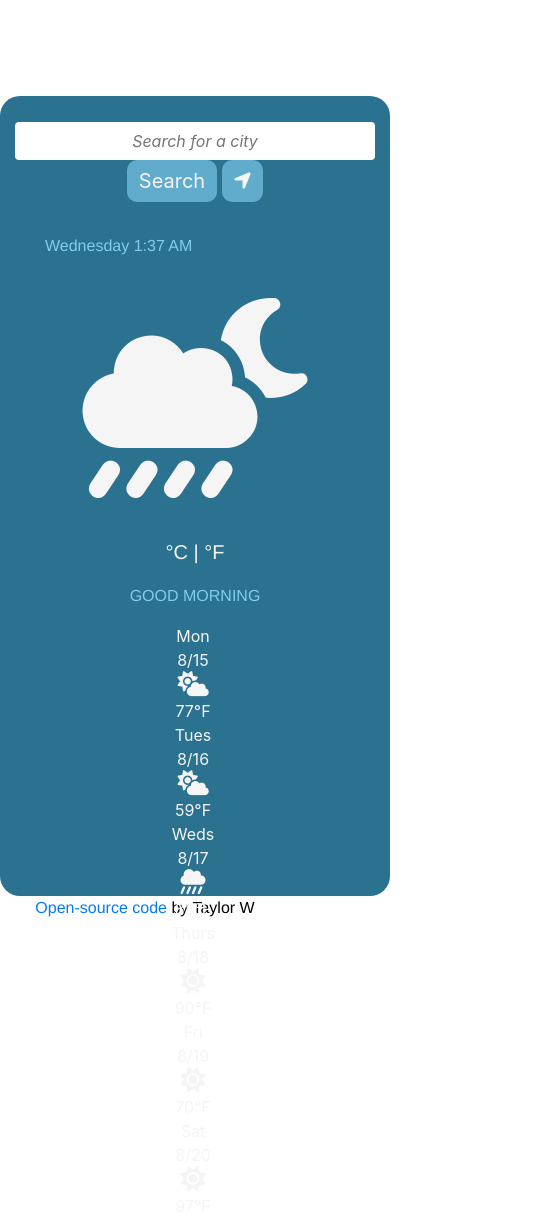
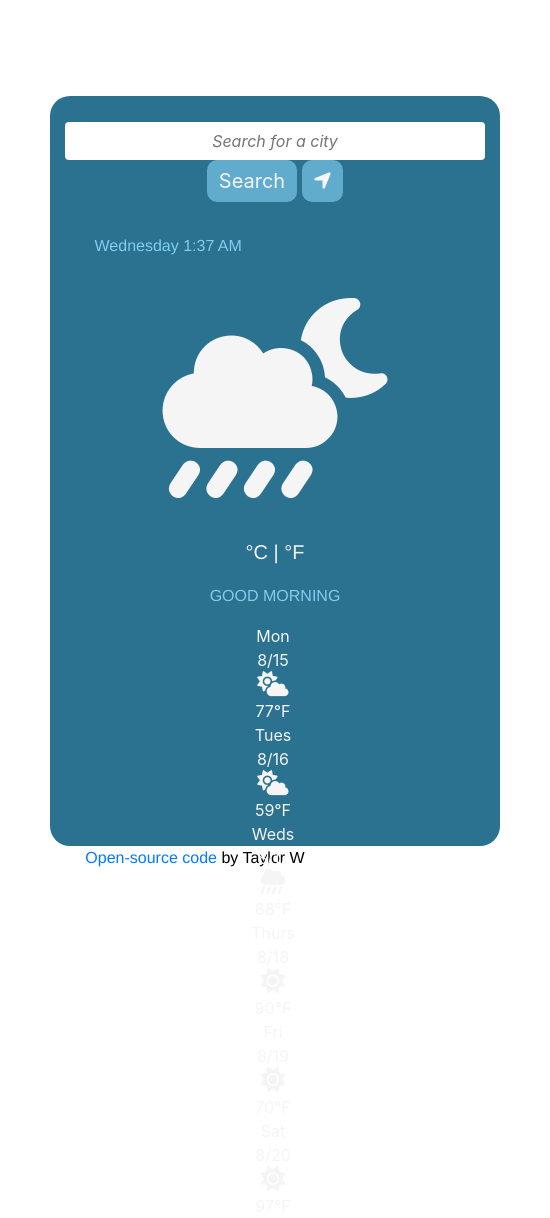
Before and after one commit to T-made/Weather-App, a website built with Parcel: page index.html in a window 390 px wide. Shown: the whole page, 550 px wide, since content can reach past the window. Built offline with nearby package versions, Linux system fonts and the light colour scheme; no server answers.

Commit message:
altered layout and resized app

```diff
--- a/index.html
+++ b/index.html
@@ -22,7 +22,7 @@
             <div class="container" style="margin-top:6rem" >
               <div class="row">
               <div class="row-card">
-                <div class="col-xs col-md">
+                <div class="col-xs col-sm col-md">
                 <div class="body">
                   <form id="searchForm">
                     <input
--- a/src/styles.css
+++ b/src/styles.css
@@ -4,7 +4,7 @@ body {
 
 .row-card {
   margin: 0 auto;
-  height: 800px;
+  height: 750px;
   text-align: center;
   background-color: #2b7190;
   border-radius: 20px;
@@ -91,7 +91,8 @@ p {
 }
 
 .col-xs,
-.col-md {
+.col-sm,
+.col-md- {
   color: whitesmoke;
   text-align: center;
 }
@@ -100,7 +101,7 @@ p {
   text-align: center;
   color: whitesmoke;
 }
-.container-lg {
+.container {
   margin: 0 auto;
   display: block;
   max-width: 550px;
@@ -133,7 +134,7 @@ p {
 }
 #source-code {
   text-align: center;
-  margin-left: -100px;
+  margin-left: 0 auto;
   color: black;
   display: block;
 }
```
